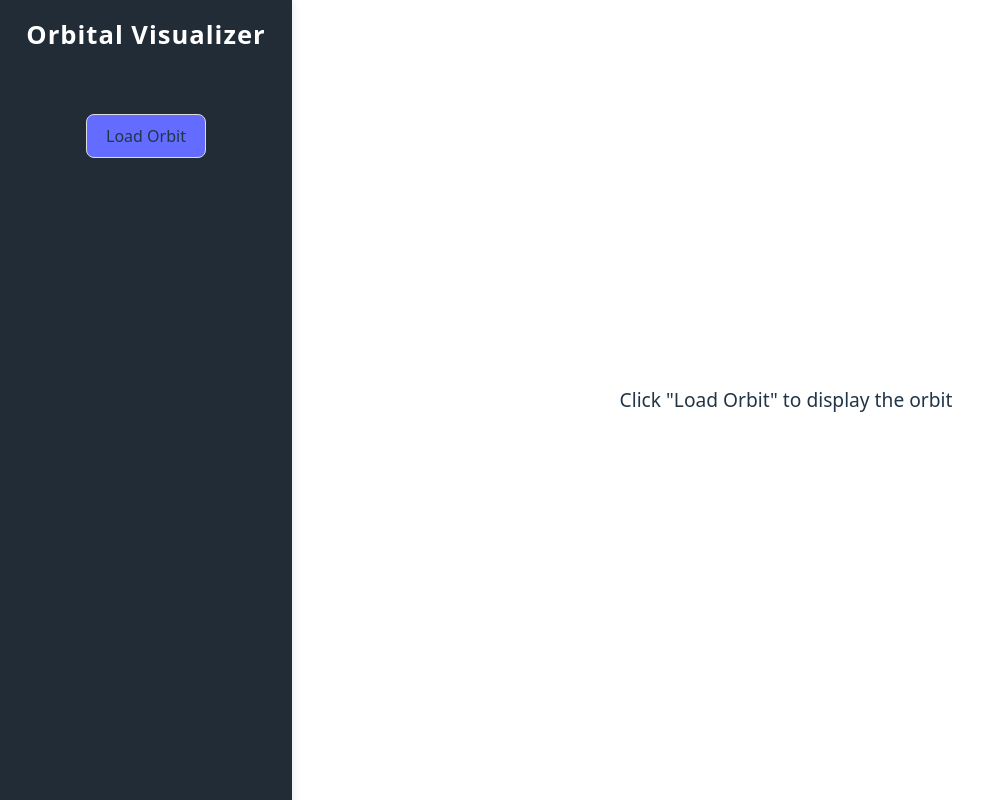
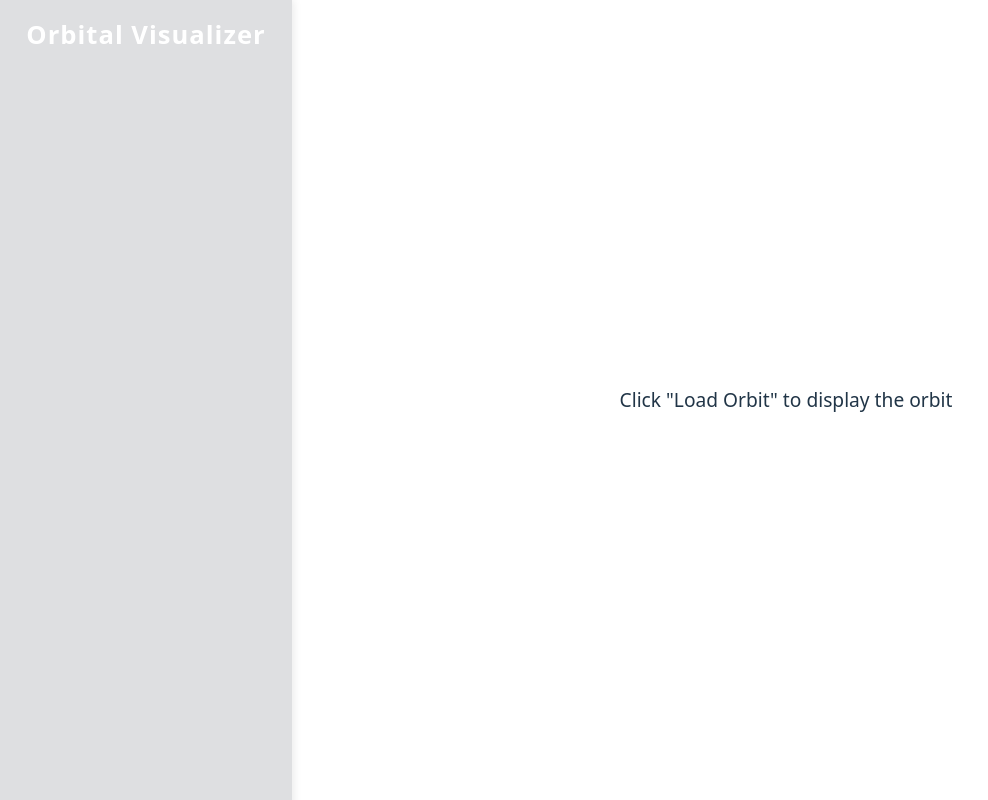
Before and after one commit to CkmBg/orbital_viewer, a React (Vite) app in the folder frontend/: page / in a window 1280 px wide. Shown: the whole page, without its empty margins (0-988 px from the left). Built offline with nearby package versions, Linux system fonts and the light colour scheme.

Commit message:
init front

```diff
--- a/frontend/src/components/VerticalMenu.jsx
+++ b/frontend/src/components/VerticalMenu.jsx
@@ -3,7 +3,7 @@
 const menuStyle = {
     height: '100vh',
     width: '260px',
-    background: '#222c36',
+    background: '#222c3626',
     color: '#fff',
     display: 'flex',
     flexDirection: 'column',
@@ -21,11 +21,23 @@ const titleStyle = {
     letterSpacing: '1px',
 };
 
+// const optionStyle = {
+//     margin: '10px 0',
+//     padding: '10px 15px',
+//     width: '100%',
+//     background: '#3a4a5a',
+//     border: 'none',
+//     borderRadius: '4px',
+//     color: '#fff',
+//     cursor: 'pointer',
+//     textAlign: 'left',
+// }
+
 function VerticalMenu({ children }) {
     return (
         <nav style={menuStyle}>
             <div style={titleStyle}>Orbital Visualizer</div>
-            {children}
+            {/* {children} */}
         </nav>
     );
 }
```
Also changed, not shown: frontend/src/App.jsx (+0 -42 lines), 2 other files (tests, documents, lock files or other folders).
